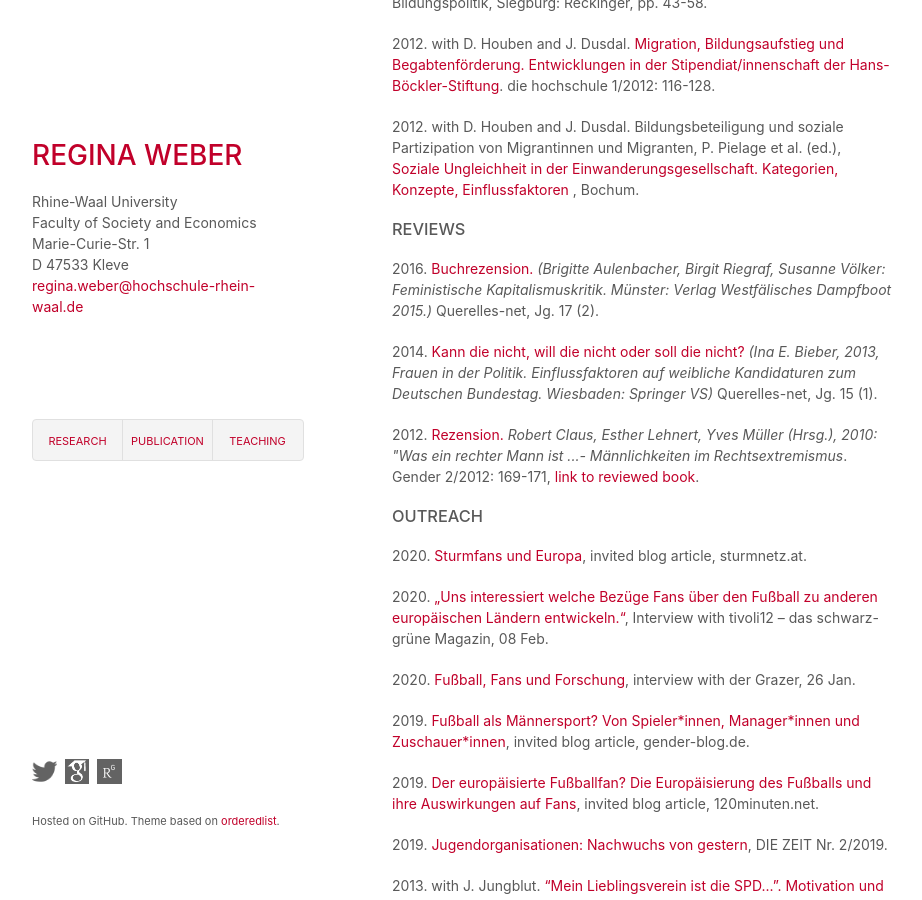
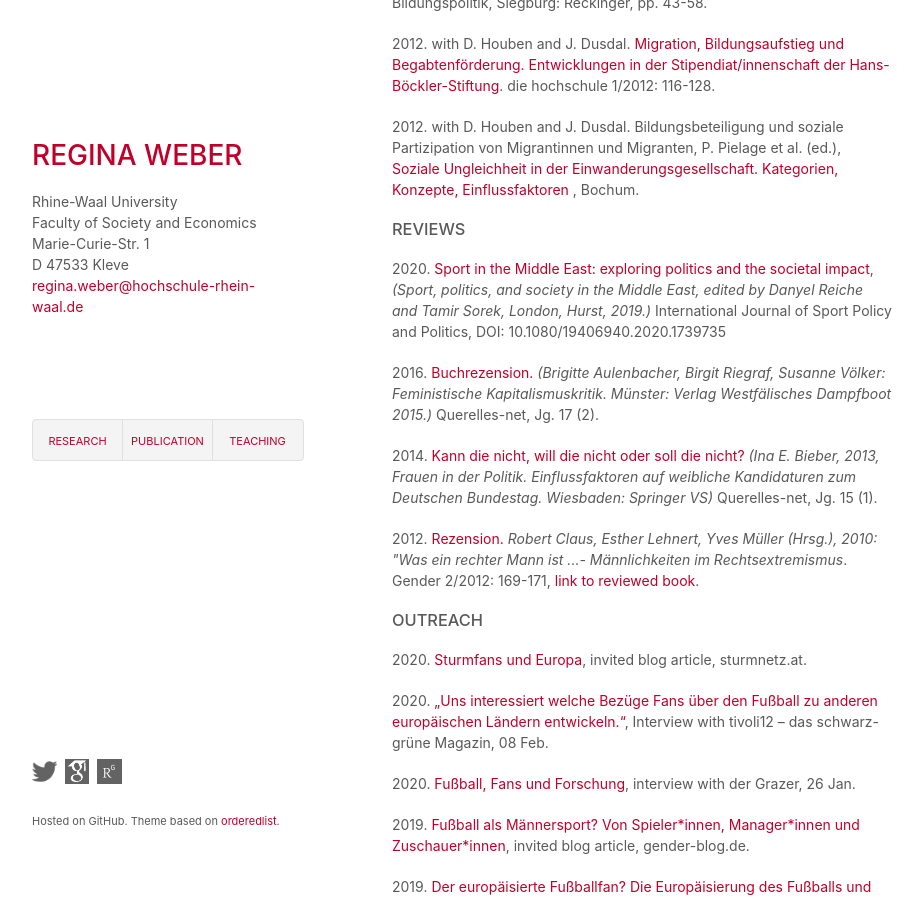
Before and after one commit to robertocabreratapia/robertocabreratapia.github.io, a Jekyll site: the page built from publication.html, in a window 1280 px wide and 900 px high, scrolled down 1124 px. Shown: the whole window, without its empty margins (178-1100 px from the left). Built offline with Jekyll 4.4.1, drawn with Linux system fonts in a browser that asks for light colours.

Commit message:
Update publication.html

```diff
--- a/publication.html
+++ b/publication.html
@@ -22,6 +22,7 @@
  <p>2012. with D. Houben and J. Dusdal. Bildungsbeteiligung und soziale Partizipation von Migrantinnen und Migranten, P. Pielage et al. (ed.), <a href="http://library.fes.de/pdf-files/wiso/09198.pdf">Soziale Ungleichheit in der Einwanderungsgesellschaft. Kategorien, Konzepte, Einflussfaktoren</a> </a>, Bochum.</p>
 
 <h3>Reviews</h3>
+<p>2020.  <a href="doi:10.1080/19406940.2020.1739735">Sport in the Middle East: exploring politics and the societal impact</a>, <em>(Sport, politics, and society in the Middle East, edited by Danyel Reiche and Tamir Sorek, London, Hurst, 2019.)</em> International Journal of Sport Policy and Politics, DOI: 10.1080/19406940.2020.1739735</p>
 <p>2016. <a href="doi:10.14766/1187">Buchrezension.</a> <em> (Brigitte Aulenbacher, Birgit Riegraf, Susanne Völker: Feministische Kapitalismuskritik. Münster: Verlag Westfälisches Dampfboot 2015.) </em> Querelles-net, Jg. 17 (2).</p>
 <p>2014. <a href="http://www.querelles-net.de/index.php/qn/article/view/1111">Kann die nicht, will die nicht oder soll die nicht?</a> <em>(Ina E. Bieber, 2013, Frauen in der Politik. Einflussfaktoren auf weibliche Kandidaturen zum Deutschen Bundestag. Wiesbaden: Springer VS)</em> Querelles-net, Jg. 15 (1).</p>
 <p>2012. <a href="https://www.budrich-journals.de/index.php/gender/article/view/17922/15597">Rezension.</a> <em>Robert Claus, Esther Lehnert, Yves Müller (Hrsg.), 2010: "Was ein rechter Mann ist ...- Männlichkeiten im Rechtsextremismus</em>. Gender 2/2012: 169-171, <a href="http://www.rosalux.de/fileadmin/rls_uploads/pdfs/Publ-Texte/Texte_68.pdf">link to reviewed book</a>.</p>
```
